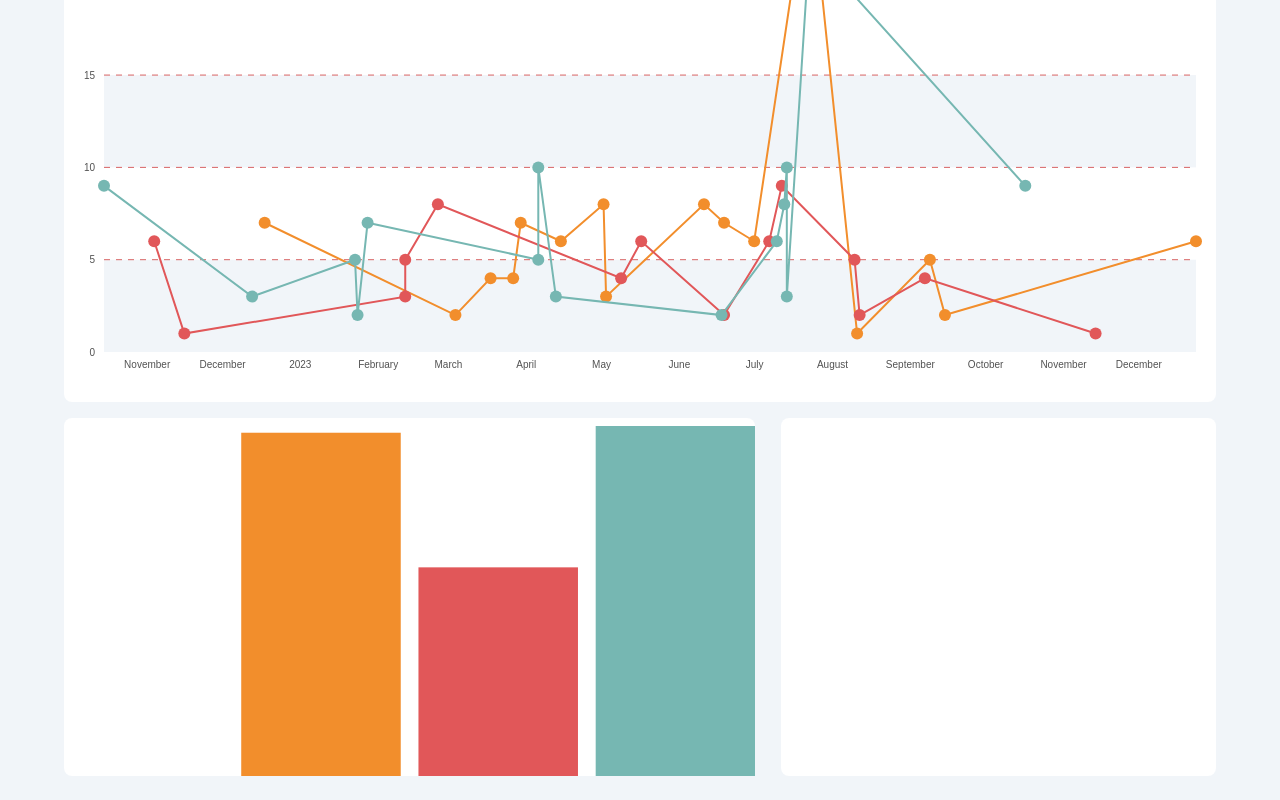
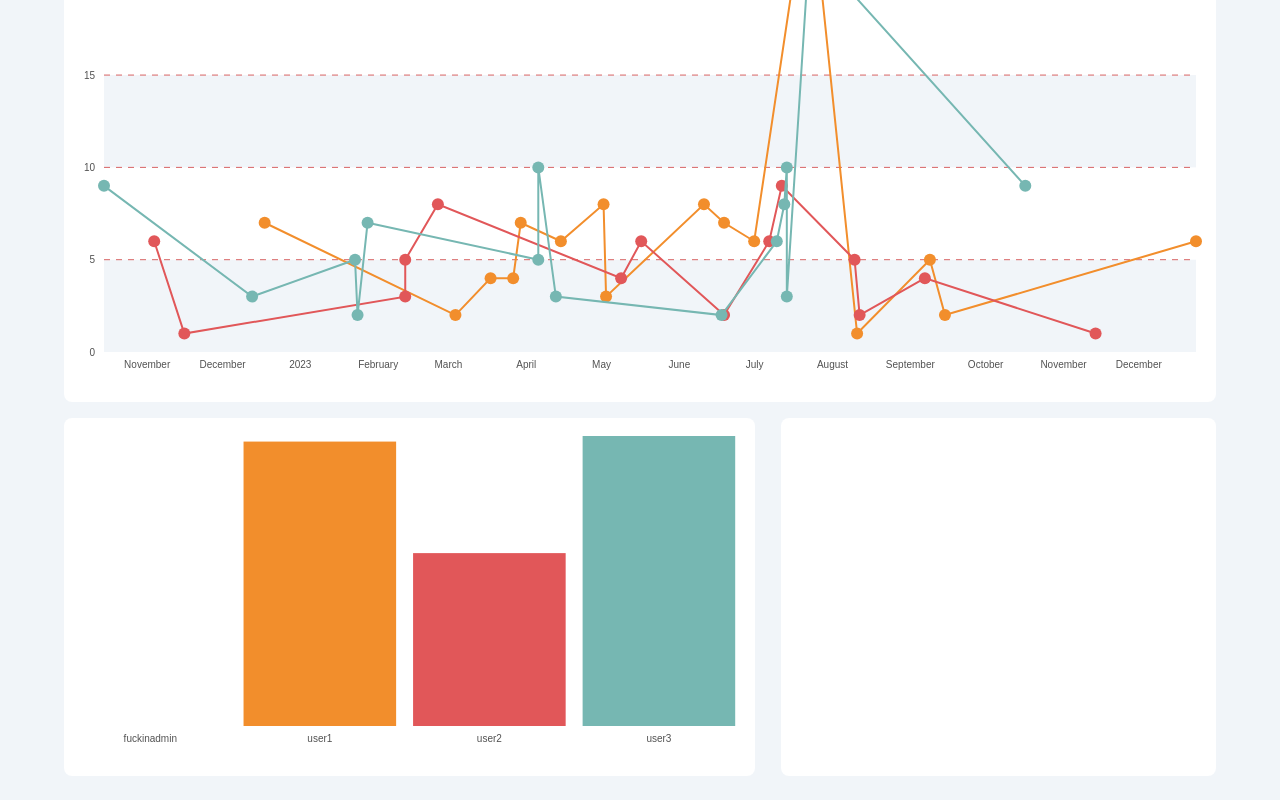
Before and after one commit to francoisdillinger/book_nook_frontend, a React (Vite) app: page / in a window 1280 px wide. Shown: the part 228-1028 px from the top of the page. Built offline with nearby package versions, Linux system fonts and the light colour scheme.

Commit message:
Refactor AdminChart component to improve readability and maintainability

```diff
--- a/src/components/AdminChart.tsx
+++ b/src/components/AdminChart.tsx
@@ -115,10 +115,15 @@ export default function AdminChart() {
 						width={windowSizeInPixels * 0.54}
 						height={350}
 					>
-						<g>
+						<g
+							width={windowSizeInPixels * 0.54 - 20 - 10}
+							height={350 - 10 - 50}
+							transform={`translate(${10},${10})`}
+						>
 							<UsersAdminBarChart
-								graphHeight={350}
-								graphWidth={windowSizeInPixels * 0.54}
+								timeFilter={timeFilter}
+								graphHeight={350 - 10 - 50}
+								graphWidth={windowSizeInPixels * 0.54 - 20 - 10}
 								tooltip={tooltip}
 								setTooltip={setTooltip}
 								users={users}
```
